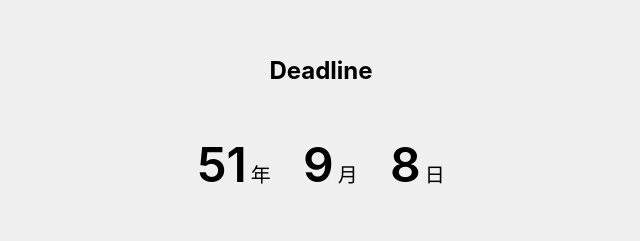
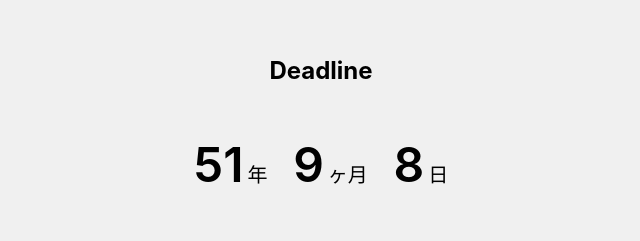
Before and after one commit to Asa-Kuma/deadline-widget, a plain HTML site: page index.html in a window 1280 px wide. Shown: the part 204-445 px from the top of the page, 319-959 px from the left. Drawn offline with Linux system fonts and the light colour scheme.

Commit message:
Update index.html

```diff
--- a/index.html
+++ b/index.html
@@ -16,7 +16,7 @@
             </div>
             <div class="time-block">
                 <span id="months" class="time-value">--</span>
-                <span class="time-label">月</span>
+                <span class="time-label">ヶ月</span>
             </div>
             <div class="time-block">
                 <span id="days" class="time-value">--</span>
```
